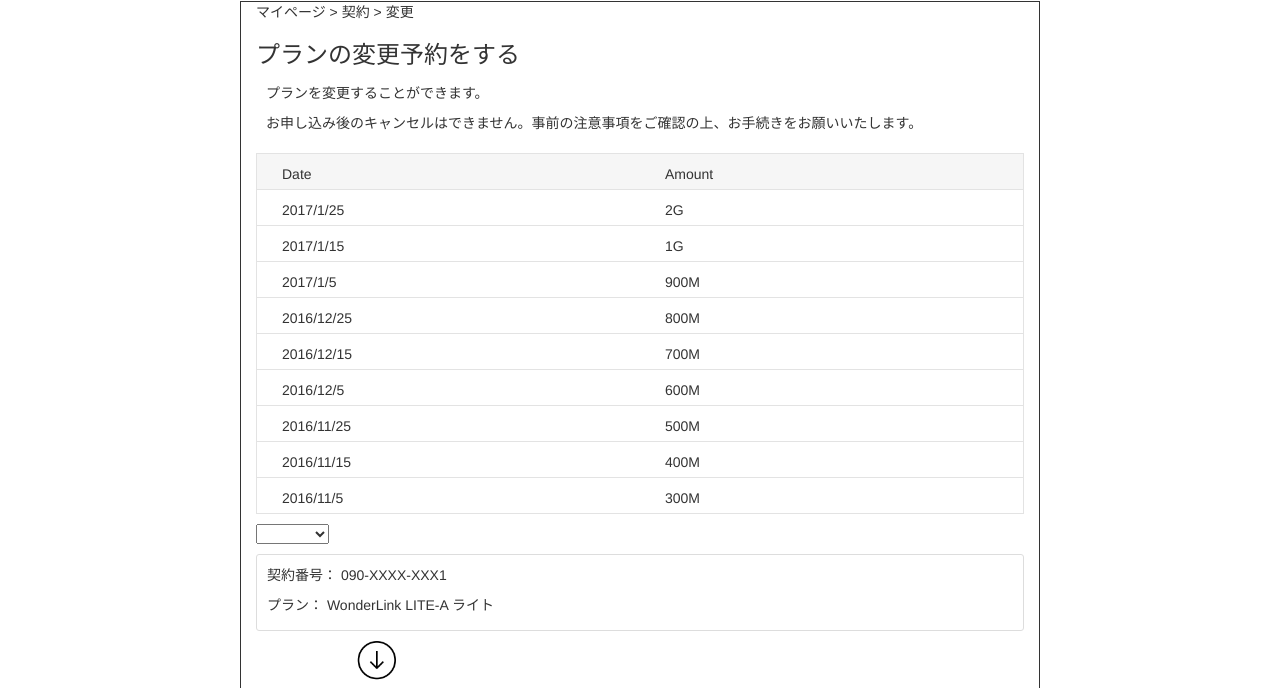
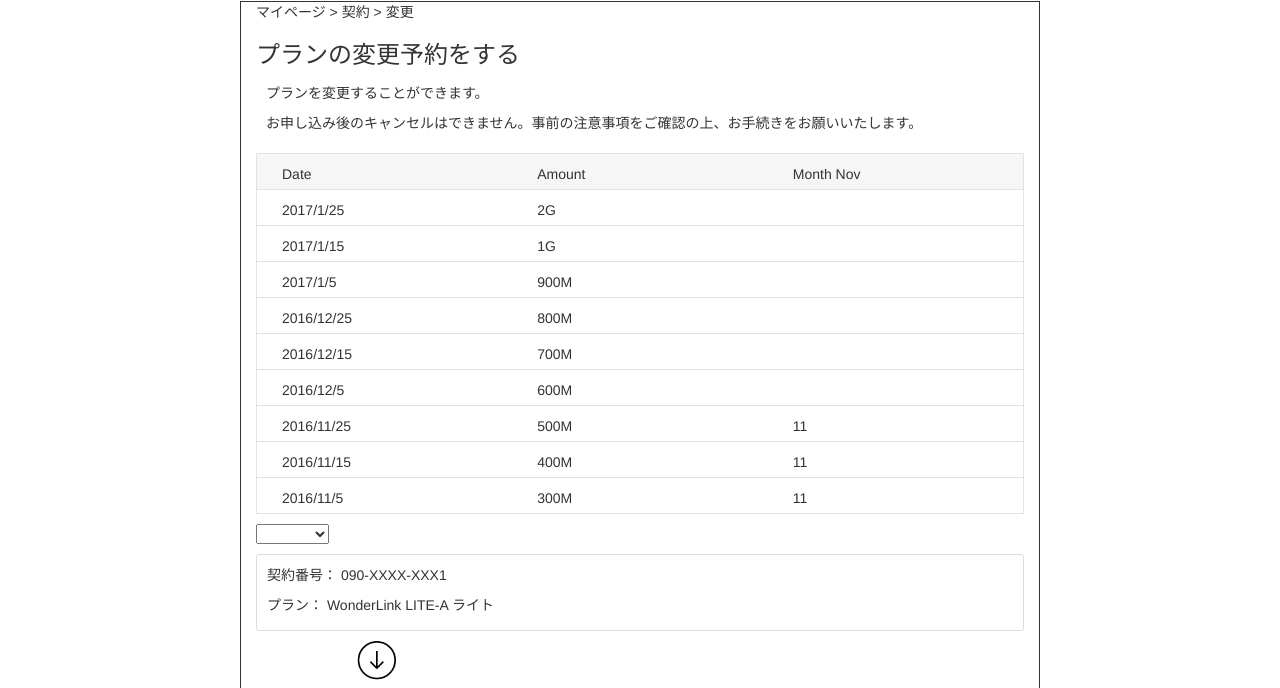
Before and after one commit to syusyu/spa-manager, a website: page src/page_spa.html in a window 1280 px wide. Shown: the part 79-767 px from the top of the page. Drawn offline with Linux system fonts and the light colour scheme.

Commit message:
Enable to use show_if condition inside bind_loop

```diff
--- a/src/js/spa_page_manager.js
+++ b/src/js/spa_page_manager.js
@@ -854,14 +854,22 @@ spa_page_transition.data_bind = (function () {
 
         _replace_cloned_element_attr = function ($el, loop_prop_key, i) {
             $el.attr(BIND_ATTR_REPLACED_KEY, loop_prop_key);
-            _each_attr_type(function (bind_attr_type, attr_type) {
-                var
-                    bind_attr = $el.attr(bind_attr_type);
-
+            _each_attr_type(function (bind_attr_type) {
+                var bind_attr = $el.attr(bind_attr_type);
                 if (bind_attr) {
                     $el.attr(bind_attr_type, bind_attr.replace(loop_prop_key, loop_prop_key + '$' + i));
                 }
             });
+            $(all_show_cond_selectors).each(function (idx_any, el_any) {
+                $.each(SHOW_COND_SELECTORS, function (idx_selector, selector) {
+                    var bind_attr = $el.attr(selector);
+                    if (bind_attr) {
+                        $el.attr(selector, bind_attr.replace(loop_prop_key, loop_prop_key + '$' + i));
+                    }
+                });
+            });
+
+
         };
 
         /**
@@ -921,10 +929,9 @@ spa_page_transition.data_bind = (function () {
 
             _init_bind_prop_map(key, data);
             all_props = _get_all_prop_map();
-            bind_attr_type_selectors = _each_attr_type_selectors();
-
             _create_loop_element($('body'), data, key);
 
+            bind_attr_type_selectors = _each_attr_type_selectors();
             $(bind_attr_type_selectors).each(function (idx_bind, obj) {
                 var
                     el_prop_key,
@@ -976,7 +983,7 @@ spa_page_transition.data_bind = (function () {
                 },
                 prepare: function (data, attr) {
                     var
-                        entity_prop, _prop_tree, entity_prop_cond;
+                        entity_props, _entity_prop, entity_prop_cond;
                     this.prepared = true;
                     if (!data) {
                         console.warn('###invisible');
@@ -984,19 +991,20 @@ spa_page_transition.data_bind = (function () {
                     }
 
                     entity_prop_cond = attr.split('=');
-                    entity_prop = entity_prop_cond[0].split('\.');
-                    if (!entity_prop) {
-                        console.warn('###invisible entity_prop');
+                    entity_props = entity_prop_cond[0].split('\.');
+                    if (!entity_props) {
+                        console.warn('###invisible entity_props');
                         return;
                     }
-                    this.entity = entity_prop[0];
-                    _prop_tree = entity_prop[1];
-                    $.each(entity_prop, function (idx, el) {
-                        if (idx > 1) {
-                            _prop_tree += '.' + el;
+                    this.entity = entity_props[0];
+                    _entity_prop = '';
+                    $.each(entity_props, function (idx, el) {
+                        if (idx > 0) {
+                            _entity_prop += '.';
                         }
+                        _entity_prop += el;
                     });
-                    this.prop_tree = _prop_tree;
+                    this.entity_prop = _entity_prop;
                     if (entity_prop_cond.length > 1) {
                         this.cond = entity_prop_cond[1];
                     }
@@ -1043,7 +1051,7 @@ spa_page_transition.data_bind = (function () {
             createShowCondEq = function () {
                 var res = Object.create(showCondProto);
                 res.matches = function (data) {
-                    var val = data[this.prop_tree];
+                    var val = _get_bind_val(data, this.entity_prop);
                     if (!val) {
                         return false;
                     } else if (this.cond && this.cond !== val) {
@@ -1058,7 +1066,7 @@ spa_page_transition.data_bind = (function () {
             createShowCondEmpty = function () {
                 var res = Object.create(showCondProto);
                 res.matches = function (data) {
-                    var val = data[this.prop_tree];
+                    var val = _get_bind_val(data, this.entity_prop);
                     if (!val) {
                         return true;
                     } else if (typeof val === 'object') {
--- a/src/page_spa.html
+++ b/src/page_spa.html
@@ -40,7 +40,7 @@
             <table class="tbl_history">
                 <thead>
                 <tr>
-                    <th>Date</th><th>Amount</th>
+                    <th>Date</th><th>Amount</th><th>Month Nov</th>
                 </tr>
                 </thead>
                 <tbody data-bind-loop="HISTORY.history_list">
@@ -48,6 +48,7 @@
                     <td data-bind-text1="HISTORY.history_list.year" data-bind-text2="HISTORY.history_list.month"
                         data-bind-text3="HISTORY.history_list.day" data-bind-text-separator="/"></td>
                     <td data-bind-text="HISTORY.history_list.amount"></td>
+                    <td><span data-bind-show-if-eq="HISTORY.history_list.month=11" data-bind-text="HISTORY.history_list.month"></span></td>
                 </tr>
                 </tbody>
             </table>
--- a/src/server_response_initialize.json
+++ b/src/server_response_initialize.json
@@ -95,7 +95,6 @@
   "history_filter_list" : [
     {"year": "2017", "month": "1"},
     {"year": "2016", "month": "12"},
-    {"year": "2016", "month": "11"},
-    {"year": "all", "month": "all"}
+    {"year": "2016", "month": "11"}
   ]
 }
```
Also changed, not shown: test/spec/spa_page_transition.shell_spec.js (+7 -0 lines).
